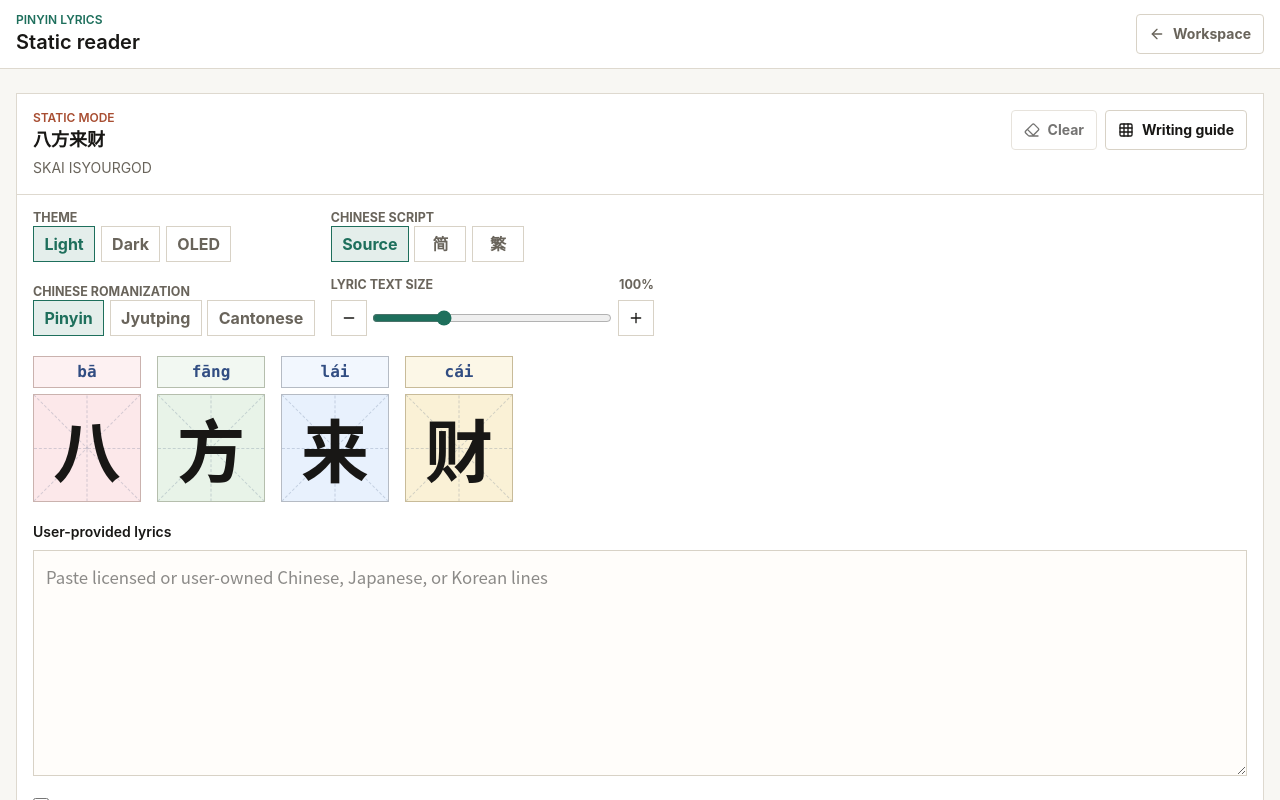
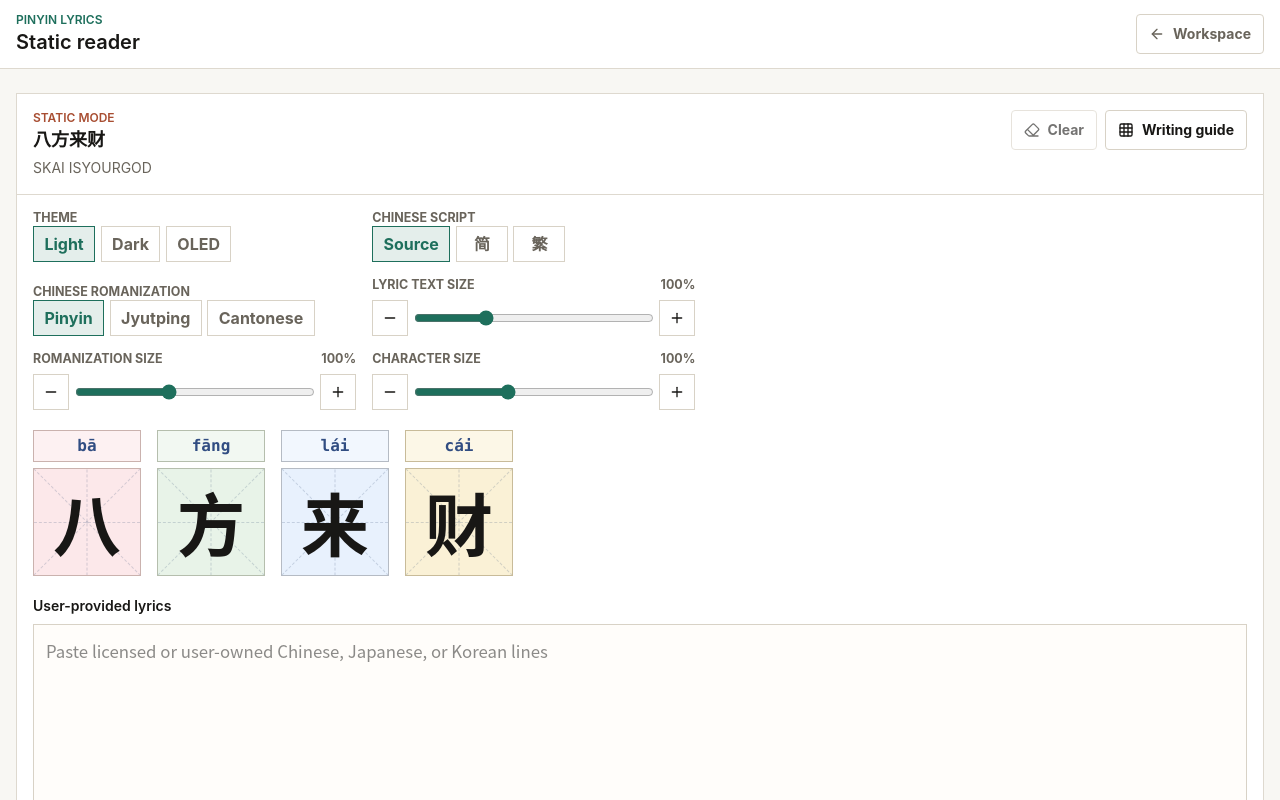
Before and after one commit to ryanlaufsen/pinyin-lyrics, a Next.js app in the folder apps/web/: page /static/bafang-laicai in a window 1280 px wide. Shown: the top 800 px of the page. Built offline with nearby package versions, Linux system fonts and the light colour scheme; what opencc-js would draw is missing.

Commit message:
Add lyric box text size controls

```diff
--- a/apps/web/app/globals.css
+++ b/apps/web/app/globals.css
@@ -597,17 +597,17 @@ textarea {
 
 .static-lyric-output .static-hanzi {
   font-size: clamp(
-    calc(1.9rem * var(--lyric-scale, 1)),
-    calc(8vw * var(--lyric-scale, 1)),
-    calc(3.15rem * var(--lyric-scale, 1))
+    calc(1.9rem * var(--lyric-scale, 1) * var(--character-scale, 1)),
+    calc(8vw * var(--lyric-scale, 1) * var(--character-scale, 1)),
+    calc(3.15rem * var(--lyric-scale, 1) * var(--character-scale, 1))
   );
 }
 
 .static-lyric-output .static-pinyin-box {
   font-size: clamp(
-    calc(0.68rem * var(--lyric-scale, 1)),
-    calc(2.5vw * var(--lyric-scale, 1)),
-    calc(0.9rem * var(--lyric-scale, 1))
+    calc(0.68rem * var(--lyric-scale, 1) * var(--romanization-scale, 1)),
+    calc(2.5vw * var(--lyric-scale, 1) * var(--romanization-scale, 1)),
+    calc(0.9rem * var(--lyric-scale, 1) * var(--romanization-scale, 1))
   );
   white-space: nowrap;
 }
--- a/apps/web/app/static/bafang-laicai/StaticPinyinPractice.tsx
+++ b/apps/web/app/static/bafang-laicai/StaticPinyinPractice.tsx
@@ -41,6 +41,12 @@ const chineseToSimplified = OpenCC.Converter({ from: "tw", to: "cn" });
 const lyricTextSizeMin = 80;
 const lyricTextSizeMax = 150;
 const lyricTextSizeStep = 5;
+const romanizationTextSizeMin = 75;
+const romanizationTextSizeMax = 140;
+const romanizationTextSizeStep = 5;
+const characterTextSizeMin = 75;
+const characterTextSizeMax = 140;
+const characterTextSizeStep = 5;
 const hangulBase = 0xac00;
 const hangulLast = 0xd7a3;
 const hangulVowelCount = 21;
@@ -166,6 +172,8 @@ type StaticReaderSettings = {
   chineseScript: ChineseScript;
   chineseRomanizationMode: ChineseRomanizationMode;
   lyricTextSize: number;
+  romanizationTextSize: number;
+  characterTextSize: number;
 };
 
 const defaultStaticReaderSettings: StaticReaderSettings = {
@@ -177,6 +185,8 @@ const defaultStaticReaderSettings: StaticReaderSettings = {
   chineseScript: "source",
   chineseRomanizationMode: "pinyin",
   lyricTextSize: 100,
+  romanizationTextSize: 100,
+  characterTextSize: 100,
 };
 
 function parseLanguageTag(line: string): {
@@ -485,6 +495,20 @@ function clampTextSize(value: number) {
   return Math.min(lyricTextSizeMax, Math.max(lyricTextSizeMin, value));
 }
 
+function clampRomanizationTextSize(value: number) {
+  return Math.min(
+    romanizationTextSizeMax,
+    Math.max(romanizationTextSizeMin, value),
+  );
+}
+
+function clampCharacterTextSize(value: number) {
+  return Math.min(
+    characterTextSizeMax,
+    Math.max(characterTextSizeMin, value),
+  );
+}
+
 function getLineLanguageLabel(language: LineLanguage) {
   if (language === "zh") {
     return "ZH";
@@ -537,6 +561,30 @@ function clampPersistedTextSize(value: number) {
   }
 
   return clampTextSize(Math.round(value));
+}
+
+function clampPersistedRomanizationTextSize(value: number) {
+  if (Number.isNaN(value)) {
+    return null;
+  }
+
+  if (!Number.isFinite(value)) {
+    return null;
+  }
+
+  return clampRomanizationTextSize(Math.round(value));
+}
+
+function clampPersistedCharacterTextSize(value: number) {
+  if (Number.isNaN(value)) {
+    return null;
+  }
+
+  if (!Number.isFinite(value)) {
+    return null;
+  }
+
+  return clampCharacterTextSize(Math.round(value));
 }
 
 function readStoredStaticReaderSettings() {
@@ -597,6 +645,20 @@ function readStoredStaticReaderSettings() {
       next.lyricTextSize = maybeTextSize;
     }
 
+    const maybeRomanizationTextSize = clampPersistedRomanizationTextSize(
+      parsed.romanizationTextSize,
+    );
+    if (maybeRomanizationTextSize !== null) {
+      next.romanizationTextSize = maybeRomanizationTextSize;
+    }
+
+    const maybeCharacterTextSize = clampPersistedCharacterTextSize(
+      parsed.characterTextSize,
+    );
+    if (maybeCharacterTextSize !== null) {
+      next.characterTextSize = maybeCharacterTextSize;
+    }
+
     return next;
   } catch {
     return null;
@@ -637,6 +699,12 @@ export function StaticPinyinPractice() {
   const [theme, setTheme] = useState(defaultStaticReaderSettings.theme);
   const [lyricTextSize, setLyricTextSize] = useState(
     defaultStaticReaderSettings.lyricTextSize,
+  );
+  const [romanizationTextSize, setRomanizationTextSize] = useState(
+    defaultStaticReaderSettings.romanizationTextSize,
+  );
+  const [characterTextSize, setCharacterTextSize] = useState(
+    defaultStaticReaderSettings.characterTextSize,
   );
   const [isHydratedFromStorage, setIsHydratedFromStorage] = useState(false);
   const skipPersistRef = useRef(false);
@@ -693,6 +761,14 @@ export function StaticPinyinPractice() {
         if (storedSettings.lyricTextSize !== undefined) {
           setLyricTextSize(storedSettings.lyricTextSize);
         }
+
+        if (storedSettings.romanizationTextSize !== undefined) {
+          setRomanizationTextSize(storedSettings.romanizationTextSize);
+        }
+
+        if (storedSettings.characterTextSize !== undefined) {
+          setCharacterTextSize(storedSettings.characterTextSize);
+        }
       }
 
       setIsHydratedFromStorage(true);
@@ -722,6 +798,8 @@ export function StaticPinyinPractice() {
       chineseScript,
       chineseRomanizationMode,
       lyricTextSize,
+      romanizationTextSize,
+      characterTextSize,
     });
   }, [
     chineseRomanizationMode,
@@ -730,6 +808,8 @@ export function StaticPinyinPractice() {
     guidesVisible,
     isHydratedFromStorage,
     lyricTextSize,
+    romanizationTextSize,
+    characterTextSize,
     lyricsText,
     theme,
     useCustomTrack,
@@ -768,6 +848,12 @@ export function StaticPinyinPractice() {
   };
   const updateLyricTextSize = (value: number) => {
     setLyricTextSize(clampTextSize(value));
+  };
+  const updateRomanizationTextSize = (value: number) => {
+    setRomanizationTextSize(clampRomanizationTextSize(value));
+  };
+  const updateCharacterTextSize = (value: number) => {
+    setCharacterTextSize(clampCharacterTextSize(value));
   };
 
   return (
@@ -939,6 +1025,102 @@ export function StaticPinyinPractice() {
                   </button>
                 </div>
               </div>
+              <div className="static-control-group">
+                <label htmlFor="romanization-text-size">
+                  Romanization size <span>{romanizationTextSize}%</span>
+                </label>
+                <div className="static-size-control">
+                  <button
+                    aria-label="Decrease romanization text size"
+                    className="static-icon-button"
+                    disabled={
+                      !isInteractive || romanizationTextSize <= romanizationTextSizeMin
+                    }
+                    onClick={() =>
+                      updateRomanizationTextSize(
+                        romanizationTextSize - romanizationTextSizeStep,
+                      )
+                    }
+                    type="button"
+                  >
+                    <Minus size={16} />
+                  </button>
+                  <input
+                    aria-valuetext={`${romanizationTextSize}%`}
+                    disabled={!isInteractive}
+                    id="romanization-text-size"
+                    max={romanizationTextSizeMax}
+                    min={romanizationTextSizeMin}
+                    onChange={(event) =>
+                      updateRomanizationTextSize(Number(event.target.value))
+                    }
+                    step={romanizationTextSizeStep}
+                    type="range"
+                    value={romanizationTextSize}
+                  />
+                  <button
+                    aria-label="Increase romanization text size"
+                    className="static-icon-button"
+                    disabled={
+                      !isInteractive || romanizationTextSize >= romanizationTextSizeMax
+                    }
+                    onClick={() =>
+                      updateRomanizationTextSize(
+                        romanizationTextSize + romanizationTextSizeStep,
+                      )
+                    }
+                    type="button"
+                  >
+                    <Plus size={16} />
+                  </button>
+                </div>
+              </div>
+              <div className="static-control-group">
+                <label htmlFor="character-text-size">
+                  Character size <span>{characterTextSize}%</span>
+                </label>
+                <div className="static-size-control">
+                  <button
+                    aria-label="Decrease character text size"
+                    className="static-icon-button"
+                    disabled={
+                      !isInteractive || characterTextSize <= characterTextSizeMin
+                    }
+                    onClick={() =>
+                      updateCharacterTextSize(characterTextSize - characterTextSizeStep)
+                    }
+                    type="button"
+                  >
+                    <Minus size={16} />
+                  </button>
+                  <input
+                    aria-valuetext={`${characterTextSize}%`}
+                    disabled={!isInteractive}
+                    id="character-text-size"
+                    max={characterTextSizeMax}
+                    min={characterTextSizeMin}
+                    onChange={(event) =>
+                      updateCharacterTextSize(Number(event.target.value))
+                    }
+                    step={characterTextSizeStep}
+                    type="range"
+                    value={characterTextSize}
+                  />
+                  <button
+                    aria-label="Increase character text size"
+                    className="static-icon-button"
+                    disabled={
+                      !isInteractive || characterTextSize >= characterTextSizeMax
+                    }
+                    onClick={() =>
+                      updateCharacterTextSize(characterTextSize + characterTextSizeStep)
+                    }
+                    type="button"
+                  >
+                    <Plus size={16} />
+                  </button>
+                </div>
+              </div>
             </div>
 
             <ol
@@ -1027,7 +1209,13 @@ export function StaticPinyinPractice() {
               <div
                 className="static-lyric-output"
                 aria-label="Rendered romanized lyrics"
-                style={{ "--lyric-scale": lyricTextSize / 100 } as CSSProperties}
+                style={
+                  {
+                    "--lyric-scale": lyricTextSize / 100,
+                    "--romanization-scale": romanizationTextSize / 100,
+                    "--character-scale": characterTextSize / 100,
+                  } as CSSProperties
+                }
               >
                 {lyricLines.map((line, lineIndex) => {
                   const lineNumber = lineIndex + 1;
```
Also changed, not shown: 1 other file (tests, documents, lock files or other folders).
